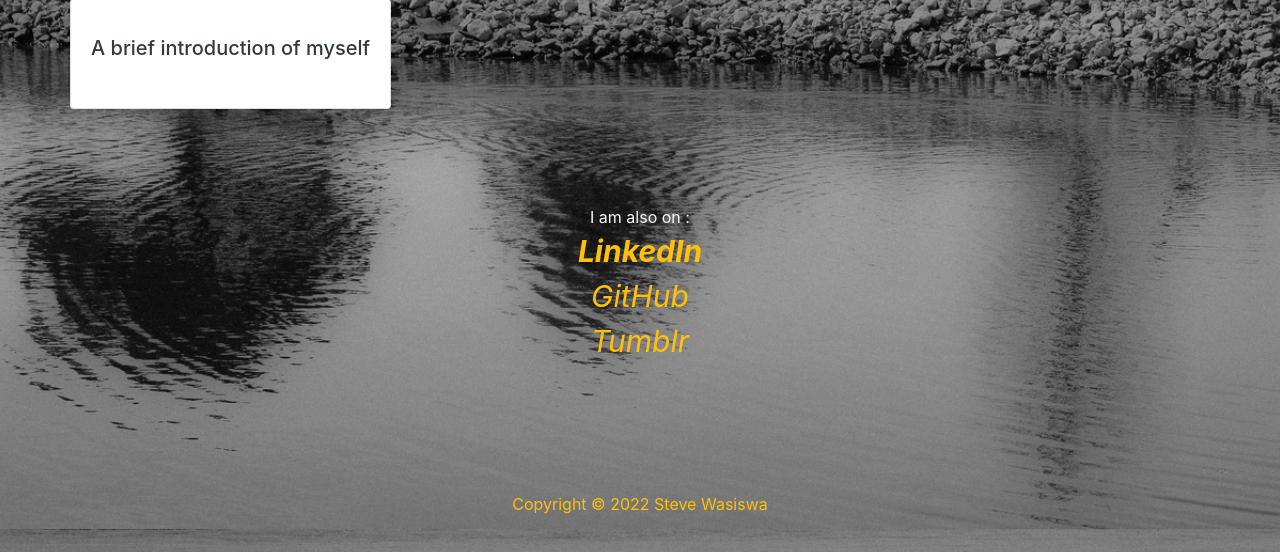
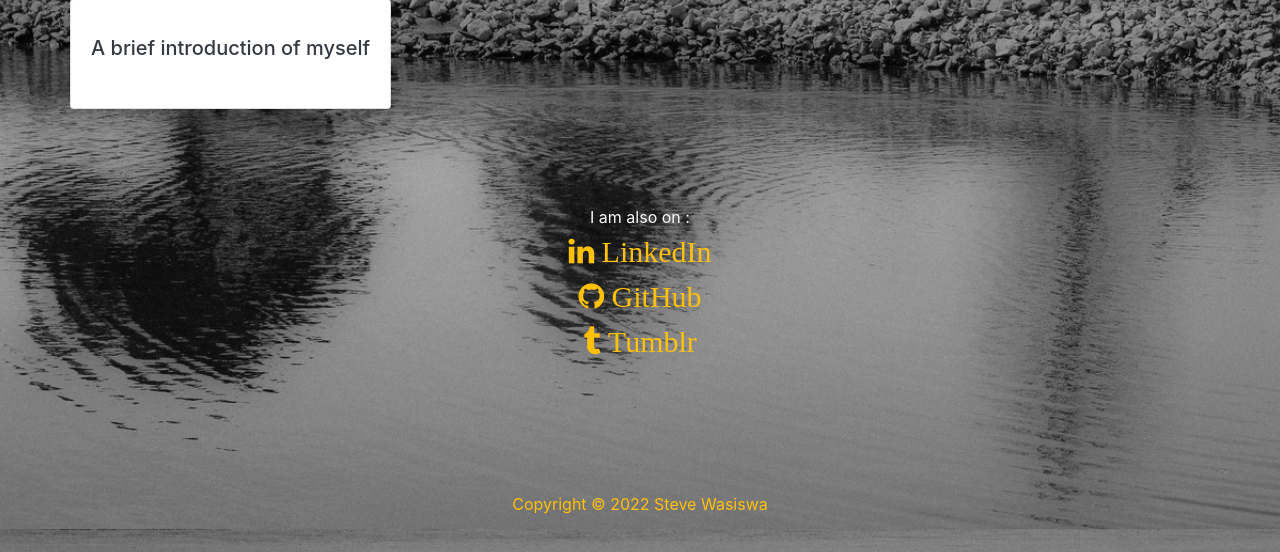
Before and after one commit to snwasiswa/portfolio, a Django app: page /about in a window 1280 px wide. Shown: the part 271-823 px from the top of the page. Run offline with Django 4.2, Linux system fonts and the light colour scheme; some libraries are stand-ins or nearby versions.

Commit message:
Added CSS for font awesome link

```diff
--- a/templates/base.html
+++ b/templates/base.html
@@ -10,6 +10,9 @@
     <!-- Bootstrap CSS -->
     <link rel="stylesheet" href="https://stackpath.bootstrapcdn.com/bootstrap/4.5.0/css/bootstrap.min.css"
         integrity="sha384-9aIt2nRpC12Uk9gS9baDl411NQApFmC26EwAOH8WgZl5MYYxFfc+NcPb1dKGj7Sk" crossorigin="anonymous">
+
+    <!--Required for Font Awesome Icons-->
+    <link rel="stylesheet" href="https://cdnjs.cloudflare.com/ajax/libs/font-awesome/4.7.0/css/font-awesome.min.css">
 
 
     <link rel="canonical" href="{{request.path}}"/>
```
